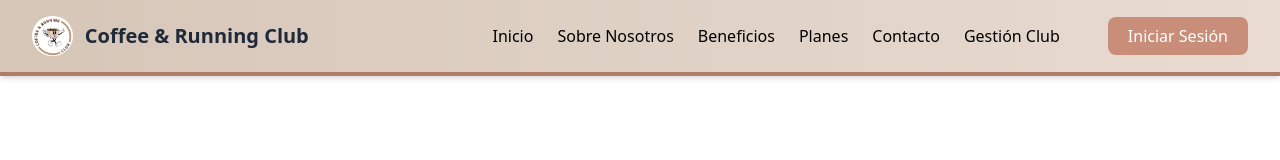
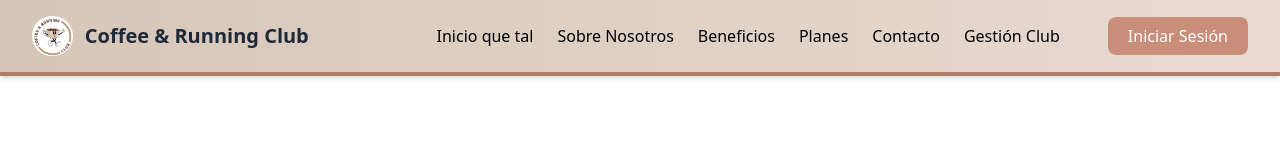
Before and after one commit to FranKoVC/ProyectoRunning, a React (Vite) app: page /cliente/home/beneficios/1 in a window 1280 px wide. Shown: the top 160 px of the page. Built offline with nearby package versions, Linux system fonts and the light colour scheme.

Commit message:
que tal - navbar

```diff
--- a/src/components/Navbar.tsx
+++ b/src/components/Navbar.tsx
@@ -45,7 +45,7 @@ const Navbar = () => {
         >
           <li>
             <Link to="/cliente/home" className="nav-link">
-              Inicio
+              Inicio que tal
             </Link>
           </li>
           <li>
--- a/src/pages/Cliente/SobreNosotros.tsx
+++ b/src/pages/Cliente/SobreNosotros.tsx
@@ -12,7 +12,7 @@ const SobreNosotros: React.FC = () => {
       <Navbar />
 
       {/* Hero Section */}
-      <div className="relative bg-cover bg-center h-[400px] flex items-center justify-center text-white text-center" style={{ backgroundImage: "url('/images/sobre-nosotros-hero.jpg')" }}>
+      <div className="relative bg-cover bg-center h-[250px] flex items-center justify-center text-white text-center" style={{ backgroundImage: "url('/images/sobre-nosotros-hero.jpg')" }}>
         <div className="bg-black bg-opacity-50 p-8 rounded-xl animate__animated animate__fadeIn">
           <h1 className="text-5xl font-bold">Sobre Nosotros</h1>
           <p className="mt-3 text-lg max-w-2xl mx-auto">
@@ -22,7 +22,7 @@ const SobreNosotros: React.FC = () => {
       </div>
 
       {/* Nuestra Historia */}
-      <section className="py-16 px-6 lg:flex items-center max-w-6xl mx-auto">
+      <section className="py-4 px-6 lg:flex items-center max-w-6xl mx-auto">
         <img
           src={historiaImg}
           alt="Nuestra Historia"
```
